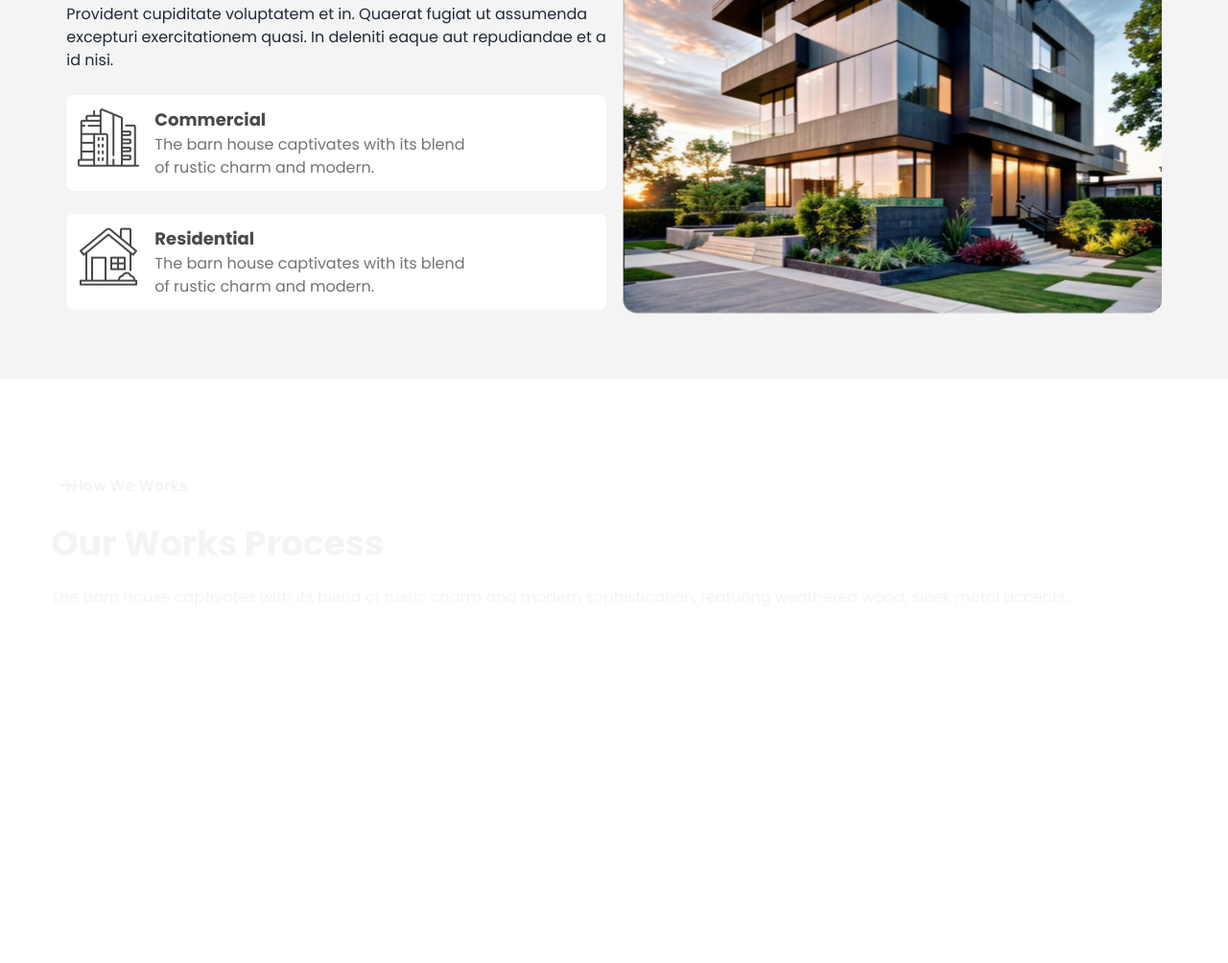
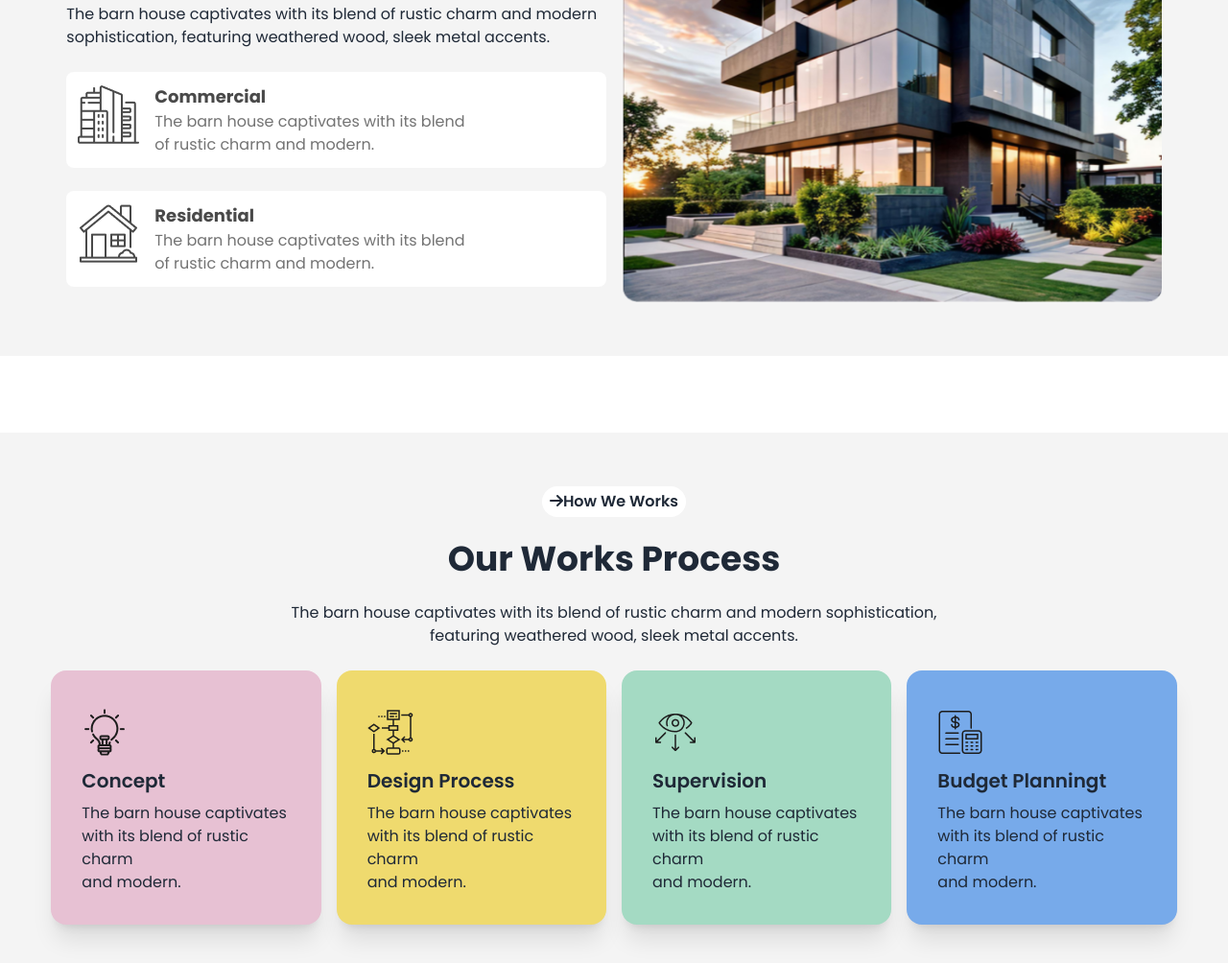
Before and after one commit to sumaya257/assignment-3-using-tailwid-daisy-UI, a plain HTML site: page index.html in a window 1280 px wide. Shown: the part 920-1924 px from the top of the page at 96% size. Before the commit the page ends 1555 px from the top, so only its background shows below. Drawn offline with nearby package versions, Linux system fonts and the light colour scheme.

Commit message:
work-process-using-grid-card

```diff
--- a/index.html
+++ b/index.html
@@ -133,14 +133,15 @@
           <div class="hero-content flex-col lg:flex-row h-full">
             <!-- Content Section -->
             <div class="flex-1 h-full w-full lg:w-1/2"> <!-- Added h-full and w-full lg:w-1/2 -->
+              <div class="text-center lg:text-left">
               <button class="rounded-full bg-white font-semibold p-2 py-1 lg:mt-4">
                 <i class="fa-solid fa-arrow-right"></i> About Us
               </button>
               <h2 class="text-4xl font-bold my-6">We design thoughtful, <br> liveable spaces</h2>
               <p>
-                Provident cupiditate voluptatem et in. Quaerat fugiat ut assumenda excepturi exercitationem
-                quasi. In deleniti eaque aut repudiandae et a id nisi.
+                The barn house captivates with its blend of rustic charm and modern sophistication, featuring weathered wood, sleek metal accents.
               </p>
+            </div>
 
               <div class="flex gap-4 bg-white p-3 rounded-lg my-6">
                 <div>
@@ -174,17 +175,65 @@
       </section>
 
       <!-- work process -->
-      <section class="text-[#F4F4F4]">
-        <div class="w-11/12 mx-auto">
-          <div>
+      <section class="bg-[#F4F4F4]">
+        <div class="w-11/12 mx-auto py-10">
+          <!-- content -->
+          <div class="text-center">
             <button class="rounded-full bg-white font-semibold p-2 py-1 lg:mt-4">
               <i class="fa-solid fa-arrow-right"></i>How We Works
             </button>
             <h2 class="text-4xl font-bold my-6">Our Works Process</h2>
-            <p>
-              The barn house captivates with its blend of rustic charm and modern sophistication, featuring weathered wood, sleek metal accents.
+            <p class="mb-6">
+              The barn house captivates with its blend of rustic charm and modern sophistication, <br> featuring weathered wood, sleek metal accents.
             </p>
             </div>
+
+            <!-- card -->
+             <div class="grid grid-cols-1 md:grid-cols-2 lg:grid-cols-4 gap-4">
+              <div class="card bg-[#E7C1D3] w-full shadow-xl flex flex-col items-start">
+                <figure class="pl-8 pt-10">
+                  <img
+                    src="./assets/concept.png" alt="">
+                </figure>
+                <div class="card-body">
+                  <h2 class="card-title -mt-5">Concept</h2>
+                  <p>The barn house captivates <span class="hidden lg:inline"><br></span>with its blend of rustic charm <span class="hidden lg:inline"><br></span> and modern.</p>
+                </div>
+              </div>
+
+              <div class="card bg-[#EFDA6E] w-full shadow-xl flex flex-col items-start">
+                <figure class="pl-8 pt-10">
+                  <img
+                    src="./assets/flow-chart.png" alt="">
+                </figure>
+                <div class="card-body">
+                  <h2 class="card-title -mt-5">Design Process</h2>
+                  <p>The barn house captivates <span class="hidden lg:inline"><br></span>with its blend of rustic charm <span class="hidden lg:inline"><br></span> and modern.</p>
+                </div>
+              </div>
+
+              <div class="card bg-[#A4DAC3] w-full shadow-xl flex flex-col items-start">
+                <figure class="pl-8 pt-10">
+                  <img
+                    src="./assets/vision.png" alt="">
+                </figure>
+                <div class="card-body">
+                  <h2 class="card-title -mt-5">Supervision</h2>
+                  <p>The barn house captivates <span class="hidden lg:inline"><br></span>with its blend of rustic charm <span class="hidden lg:inline"><br></span> and modern.</p>
+                </div>
+              </div>
+
+              <div class="card bg-[#77AAEA] w-full shadow-xl flex flex-col items-start">
+                <figure class="pl-8 pt-10">
+                  <img
+                    src="./assets/budget-planning.png" alt="">
+                </figure>
+                <div class="card-body">
+                  <h2 class="card-title -mt-5">Budget Planningt</h2>
+                  <p>The barn house captivates <span class="hidden lg:inline"><br></span>with its blend of rustic charm <span class="hidden lg:inline"><br></span> and modern.</p>
+                </div>
+              </div>
+             </div>
 
         </div>
 
```
